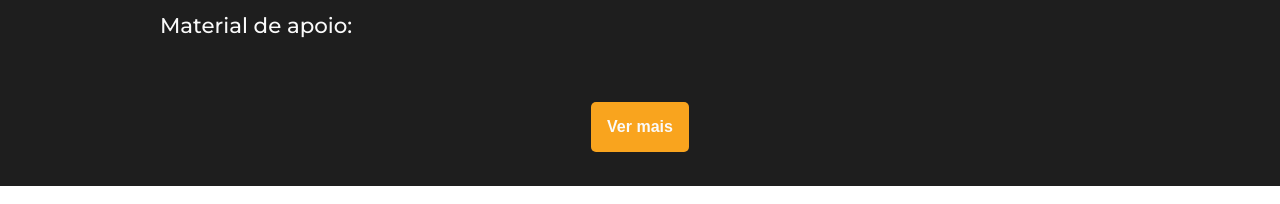
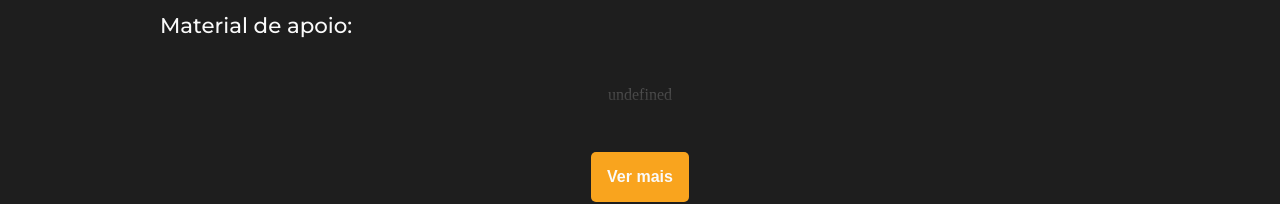
Before and after one commit to Elian-beep/code-scratch-student, a React (Create React App) app: page /c/1 in a window 1280 px wide. Shown: the part 641-845 px from the top of the page. Built offline with nearby package versions, Linux system fonts and the light colour scheme; no server answers; sample sign-in values are in the browser's storage; a web font is replaced by a local one.

Commit message:
:feat: first version for production

```diff
--- a/package.json
+++ b/package.json
@@ -13,8 +13,10 @@
     "@types/node": "^16.18.44",
     "@types/react-dom": "^18.2.7",
     "axios": "^1.5.0",
+    "dotenv": "^16.3.1",
     "react": "^18.2.0",
     "react-dom": "^18.2.0",
+    "react-markdown": "^8.0.7",
     "react-router-dom": "^6.15.0",
     "react-scripts": "5.0.1",
     "react-youtube": "^10.1.0",
--- a/src/components/BoxMaterial/index.tsx
+++ b/src/components/BoxMaterial/index.tsx
@@ -3,6 +3,7 @@ import { useParams } from "react-router-dom";
 import { TClassroom } from "types/TClassroom";
 import { useTheme } from "ThemeProvider";
 import { ButtonShowMore, DivBoxMaterial, DivContainer, DivOverlay, DivText } from "./styledBoxMaterial";
+import ReactMarkdown from "react-markdown";
 
 interface Props {
     materialText: string | undefined;
@@ -20,12 +21,9 @@ export const BoxMaterial: React.FC<Props> = ({ materialText }) => {
         <DivContainer>
             <DivBoxMaterial showFullText={showFullText} >
                 <DivText>
-                    {materialText}
-                    {materialText}
-                    {materialText}
-                    {materialText}
-                    {materialText}
-                    {materialText}
+                    <ReactMarkdown>
+                        {`${materialText}`}
+                    </ReactMarkdown>
                 </DivText>
                 <DivOverlay showFullText={showFullText} isDark={isDarkMode} />
             </DivBoxMaterial>
--- /dev/null
+++ b/src/components/Header/PictureProfile/index.tsx
@@ -0,0 +1,19 @@
+import { ReactComponent as ProfileGirlSVG } from 'assets/profile/profile_girl.svg'
+import { ImgProfile } from "./styledPictureProfile"
+import React from 'react';
+
+export const PictureProfile: React.FC = () => {
+    const photoStudent = localStorage.getItem('photo');
+
+    return (
+        <>
+            {
+                photoStudent
+                ?
+                (<ImgProfile src={photoStudent} alt="" />)
+                :
+                (React.cloneElement(<ProfileGirlSVG />, { 'data-testid': 'profile-girl-svg' }))
+            }
+        </>
+    )
+}
--- /dev/null
+++ b/src/components/Header/PictureProfile/styledPictureProfile.ts
@@ -0,0 +1,9 @@
+import styled from 'styled-components';
+import { screens } from 'styles/breackpoints';
+import { color } from 'styles/colors';
+
+export const ImgProfile = styled.img`
+    width: 48px;
+    height: 48px;
+    border-radius: 50%;
+`;
--- a/src/components/Header/index.tsx
+++ b/src/components/Header/index.tsx
@@ -5,6 +5,7 @@ import { LogoScratch } from "components/LogoScratch"
 import { ReactComponent as ProfileGirlSVG } from 'assets/profile/profile_girl.svg'
 import { Navbar } from "components/Navbar"
 import { useNavigate } from "react-router-dom"
+import { PictureProfile } from "./PictureProfile"
 
 export const Header: React.FC = () => {
     const navigate = useNavigate();
@@ -13,8 +14,6 @@ export const Header: React.FC = () => {
     const redirectPage = (route: string, id?: string) => {
         navigate(`/${route}`);
     }
-
-    console.log(photoStudent);
 
     return (
         <HeaderContainer>
@@ -25,13 +24,7 @@ export const Header: React.FC = () => {
                     <DivRight>
                         <ButtonTheme colorDark={color.light.white} colorLight={color.pattern.orange} />
                         <ButtonProfile onClick={() => redirectPage('p')}  >
-                            {
-                                photoStudent
-                                ?
-                                <ImgProfile src={photoStudent} alt="" />
-                                :
-                                <ProfileGirlSVG />
-                            }
+                            <PictureProfile />
                         </ButtonProfile>
                         <Navbar />
                     </DivRight>
--- a/src/pages/Login/index.tsx
+++ b/src/pages/Login/index.tsx
@@ -32,7 +32,6 @@ export const Login: React.FC = () => {
             if (!token) {
                 navigate("/l")
             } else {
-                console.log(student);
                 localStorage.setItem('token', token);
                 localStorage.setItem('student', student.id);
                 localStorage.setItem('photo', student.photo);
--- a/src/services/connApi.ts
+++ b/src/services/connApi.ts
@@ -1,7 +1,8 @@
 import axios from 'axios';
+import { configDotenv } from 'dotenv';
 
 const api = axios.create({
-  baseURL: 'http://localhost:8080',
+  baseURL: process.env.REACT_APP_API_URL,
   headers: {
     'Content-Type': 'application/json',
   },
```
Also changed, not shown: 1 other file (tests, documents, lock files or other folders).
